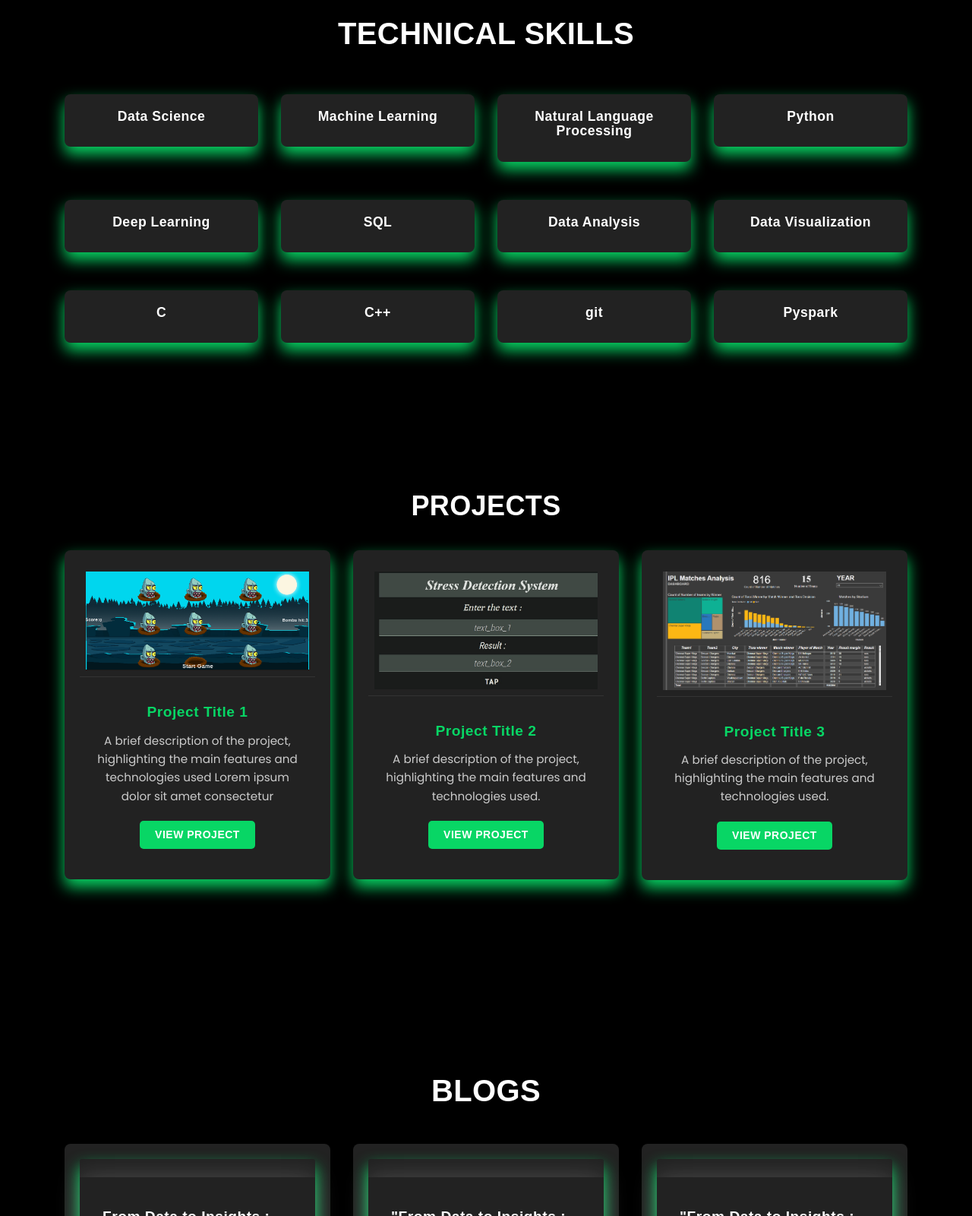
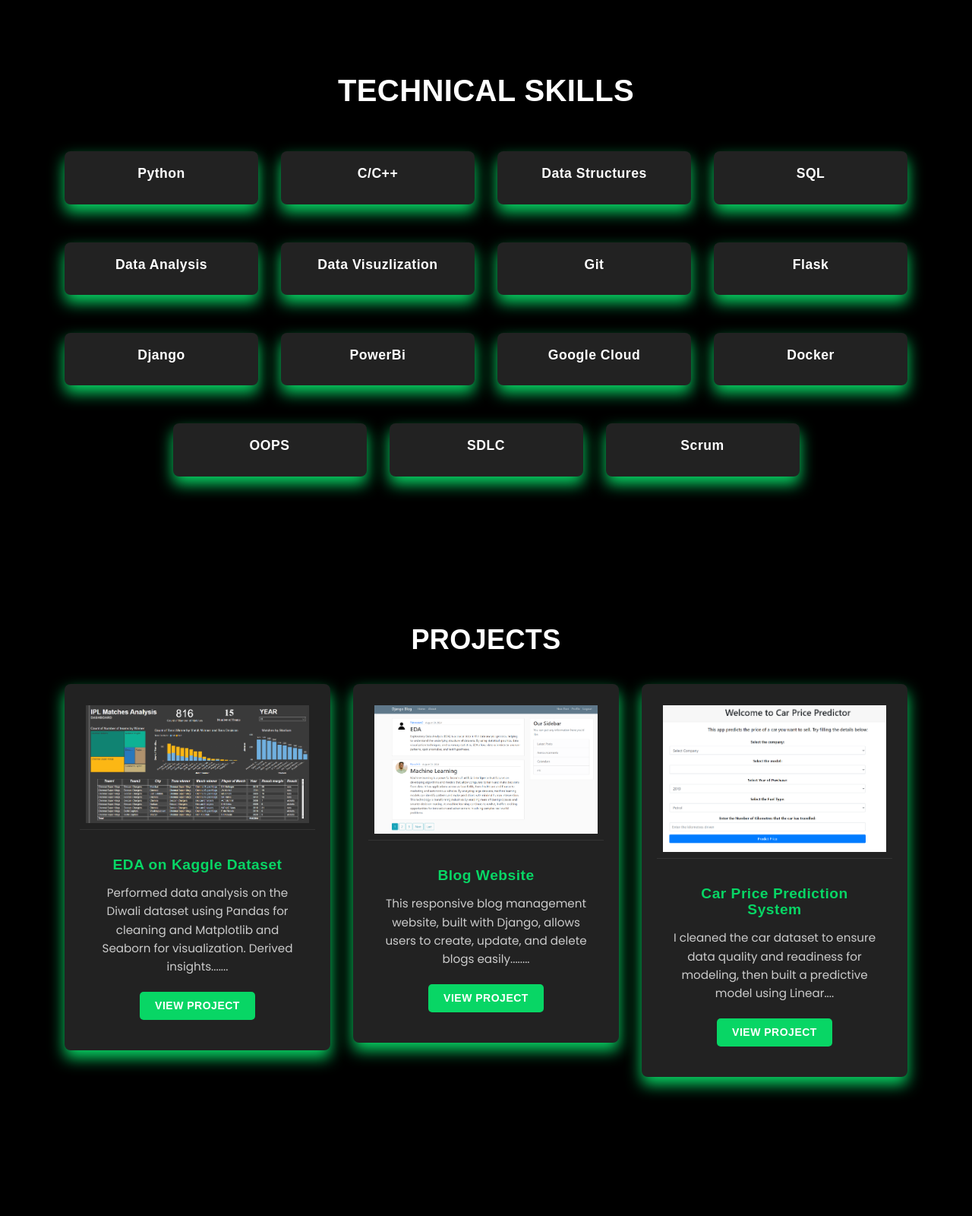
Before and after one commit to KaushikBedmutha/portfolio, a plain HTML site: page index.html in a window 1280 px wide. Shown: the part 1200-2800 px from the top of the page at 76% size. Drawn offline with nearby package versions, Linux system fonts and the light colour scheme; a script that the page names is missing.

Commit message:
Update the Portfolio

```diff
--- a/index.html
+++ b/index.html
@@ -95,12 +95,10 @@
 					<div class="banner_content">
 						<h1 class="cd-headline clip">
 							<span class="cd-words-wrapper">
-								<b class="is-visible fw_600">Technical Consultant</b>
+								<b class="is-visible fw_600">Computer Science Graduate</b>
 							</span>
 						</h1>
-						<p>I'm a Data Scientist with extensive experience for over 5 years. My expertise includes data
-							analysis, machine learning, statistical modeling, and transforming data into actionable
-							insights...</p>
+						<p>I am Kaushik Bedmutha, a data science enthusiast with proficiency in Python, SQL, and data visualization tools. I excel at transforming complex data into actionable insights and am driven to foster innovation within a dynamic team environment.</p>
 						<a href="Kaushik_Resume.pdf" class="btn btn-secondary banner_btn">Hire Me</a>
 					</div>
 				</div>
@@ -124,13 +122,7 @@
 				<div class="col-lg-6 col-md-6">
 					<div class="about-content wow fadeInRight">
 						<h2 class="section-title">About</h2>
-						<p>Kaushik Bedmutha is a dedicated and experienced Data Scientist with a passion for uncovering
-							insights and making data-driven decisions. With over 5 years of experience in the field,
-							Kaushik has honed his skills in data analysis, machine learning, and statistical modeling,
-							ensuring that each project delivers actionable insights and adds value. His expertise spans
-							across various industries, where he leverages advanced analytical techniques and tools to
-							solve complex problems Lorem ipsum dolor sit amet consectetur adipisicing elit. Magni, eius
-							quidem, quasi consequatur culp </p>
+						<p>I am Kaushik Bedmutha, a Computer Science Engineering graduate from Don Bosco Institute of Technology, Mumbai, with a CGPA of 8.16. As a passionate coder with strong problem-solving skills, I have a deep interest in data science, supported by various certifications and projects in the field. My experience includes an internship as a Software Engineer at Sesuelstring Pvt Limited and contributions to the open-source community during Hacktoberfest, where I earned several badges and rewards. Currently, I am a facilitator at Google Cloud Platform and hold a 5-star rating in C++ coding. I am dedicated to leveraging my skills and experience to drive innovation and excel in the data science domain.</p>
 						<a href="index.html#contact" class="btn btn-secondary banner_btn">Get in Touch</a>
 
 					</div>
@@ -148,27 +140,6 @@
 				<div class="col-lg-3 col-md-3 col-xs-12">
 					<div class="single_skill wow fadeInLeft">
 						<div class="skill-card">
-							<h4>Data Science</h4>
-						</div>
-					</div>
-				</div>
-				<div class="col-lg-3 col-md-3 col-xs-12">
-					<div class="single_skill wow fadeInLeft">
-						<div class="skill-card">
-							<h4>Machine Learning</h4>
-						</div>
-					</div>
-				</div>
-				<div class="col-lg-3 col-md-3 col-xs-12">
-					<div class="single_skill wow fadeInLeft">
-						<div class="skill-card">
-							<h4>Natural Language Processing</h4>
-						</div>
-					</div>
-				</div>
-				<div class="col-lg-3 col-md-3 col-xs-12">
-					<div class="single_skill wow fadeInLeft">
-						<div class="skill-card">
 							<h4>Python</h4>
 						</div>
 					</div>
@@ -176,7 +147,14 @@
 				<div class="col-lg-3 col-md-3 col-xs-12">
 					<div class="single_skill wow fadeInLeft">
 						<div class="skill-card">
-							<h4>Deep Learning</h4>
+							<h4>C/C++</h4>
+						</div>
+					</div>
+				</div>
+				<div class="col-lg-3 col-md-3 col-xs-12">
+					<div class="single_skill wow fadeInLeft">
+						<div class="skill-card">
+							<h4>Data Structures</h4>
 						</div>
 					</div>
 				</div>
@@ -197,35 +175,70 @@
 				<div class="col-lg-3 col-md-3 col-xs-12">
 					<div class="single_skill wow fadeInLeft">
 						<div class="skill-card">
-							<h4>Data Visualization</h4>
+							<h4>Data Visuzlization</h4>
 						</div>
 					</div>
 				</div>
 				<div class="col-lg-3 col-md-3 col-xs-12">
 					<div class="single_skill wow fadeInLeft">
 						<div class="skill-card">
-							<h4>C</h4>
+							<h4>Git</h4>
 						</div>
 					</div>
 				</div>
 				<div class="col-lg-3 col-md-3 col-xs-12">
 					<div class="single_skill wow fadeInLeft">
 						<div class="skill-card">
-							<h4>C++</h4>
+							<h4>Flask</h4>
 						</div>
 					</div>
 				</div>
 				<div class="col-lg-3 col-md-3 col-xs-12">
 					<div class="single_skill wow fadeInLeft">
 						<div class="skill-card">
-							<h4>git</h4>
+							<h4>Django</h4>
 						</div>
 					</div>
 				</div>
 				<div class="col-lg-3 col-md-3 col-xs-12">
 					<div class="single_skill wow fadeInLeft">
 						<div class="skill-card">
-							<h4>Pyspark</h4>
+							<h4>PowerBi</h4>
+						</div>
+					</div>
+				</div>
+				<div class="col-lg-3 col-md-3 col-xs-12">
+					<div class="single_skill wow fadeInLeft">
+						<div class="skill-card">
+							<h4>Google Cloud</h4>
+						</div>
+					</div>
+				</div>
+				<div class="col-lg-3 col-md-3 col-xs-12">
+					<div class="single_skill wow fadeInLeft">
+						<div class="skill-card">
+							<h4>Docker</h4>
+						</div>
+					</div>
+				</div>
+				<div class="col-lg-3 col-md-3 col-xs-12">
+					<div class="single_skill wow fadeInLeft">
+						<div class="skill-card">
+							<h4>OOPS</h4>
+						</div>
+					</div>
+				</div>
+				<div class="col-lg-3 col-md-3 col-xs-12">
+					<div class="single_skill wow fadeInLeft">
+						<div class="skill-card">
+							<h4>SDLC</h4>
+						</div>
+					</div>
+				</div>
+				<div class="col-lg-3 col-md-3 col-xs-12">
+					<div class="single_skill wow fadeInLeft">
+						<div class="skill-card">
+							<h4>Scrum</h4>
 						</div>
 					</div>
 				</div>
@@ -245,14 +258,14 @@
 					<div class="project-item wow fadeInDown" data-wow-delay="0.3s">
 						<div class="project-image">
 							<a href="#">
-								<img src="assets/img/zg.png" class="img-responsive project-img" alt="Project 1" />
+								<img src="assets/img/ipl_analysis_output.png" class="img-responsive project-img" alt="Project 1" />
 							</a>
 						</div>
 						<div class="project-info">
-							<h3><a href="#">Project Title 1</a></h3>
-							<p>A brief description of the project, highlighting the main features and technologies used
-								Lorem ipsum dolor sit amet consectetur</p>
-							<a href="#" class="btn btn-secondary project_btn">View Project</a>
+							<h3><a href="#">EDA on Kaggle Dataset</a></h3>
+							<p>Performed data analysis on the Diwali dataset using Pandas for cleaning and Matplotlib and Seaborn for
+								visualization. Derived insights.......</p>
+							<a href="https://github.com/KaushikBedmutha/DiwaliSales_EDA" class="btn btn-secondary project_btn">View Project</a>
 						</div>
 					</div>
 				</div>
@@ -261,14 +274,14 @@
 					<div class="project-item wow fadeInDown" data-wow-delay="0.6s">
 						<div class="project-image">
 							<a href="#">
-								<img src="assets/img/st.jpg" class="img-responsive project-img" alt="Project 2" />
+								<img src="assets/img/blog_output.png" class="img-responsive project-img" alt="Project 2" />
 							</a>
 						</div>
 						<div class="project-info">
-							<h3><a href="#">Project Title 2</a></h3>
-							<p>A brief description of the project, highlighting the main features and technologies used.
+							<h3><a href="#">Blog Website</a></h3>
+							<p>This responsive blog management website, built with Django, allows users to create, update, and delete blogs easily........
 							</p>
-							<a href="#" class="btn btn-secondary project_btn">View Project</a>
+							<a href="https://github.com/KaushikBedmutha/Blog_Project" class="btn btn-secondary project_btn">View Project</a>
 						</div>
 					</div>
 				</div>
@@ -277,14 +290,14 @@
 					<div class="project-item wow fadeInDown" data-wow-delay="0.9s">
 						<div class="project-image">
 							<a href="#">
-								<img src="assets/img/ipl.png" class="img-responsive project-img" alt="Project 3" />
+								<img src="assets/img/car_price_output.png" class="img-responsive project-img" alt="Project 3" />
 							</a>
 						</div>
 						<div class="project-info">
-							<h3><a href="#">Project Title 3</a></h3>
-							<p>A brief description of the project, highlighting the main features and technologies used.
+							<h3><a href="https://github.com/KaushikBedmutha/Car_Price_Prediction">Car Price Prediction System</a></h3>
+							<p>I cleaned the car dataset to ensure data quality and readiness for modeling, then built a predictive model using Linear....
 							</p>
-							<a href="#" class="btn btn-secondary project_btn">View Project</a>
+							<a href="https://github.com/KaushikBedmutha/Car_Price_Prediction" class="btn btn-secondary project_btn">View Project</a>
 						</div>
 					</div>
 				</div>
@@ -316,44 +329,6 @@
 									navigating uncharted......</p>
 								<a href="https://medium.com/@kaushik23bedmutha/from-data-to-insights-harnessing-seaborn-for-powerful-visualizations-a6ce22311456"
 									class="btn blog_btn btn-secondary">Read More</a>
-							</div>
-						</div>
-					</div>
-				</div>
-				<div class="col-lg-4 col-md-4 col-xs-12">
-					<div class="single_blog wow fadeInUp">
-						<div class="blog-thumb">
-							<div class="blog-image">
-								<a href="#"><img src="assets/img/b3.png" class="img-responsive" alt="" /></a>
-							</div>
-							<div class="blog-info">
-								<a href="#">
-									<h4>"From Data to Insights : Harnessing Seaborn for Powerful Visualizations"</h4>
-								</a>
-								<small><i class="fa fa-clock-o"></i>July 31, 2024</small>
-								<span>| Design</span>
-								<p> Explore cutting-edge techniques and technologies ensuring seamless user experiences
-									across all devices.......</p>
-								<a href="#" class="btn blog_btn btn-secondary">Read More</a>
-							</div>
-						</div>
-					</div>
-				</div>
-				<div class="col-lg-4 col-md-4 col-xs-12">
-					<div class="single_blog wow fadeInRight">
-						<div class="blog-thumb">
-							<div class="blog-image">
-								<a href="#"><img src="assets/img/b5.png" class="img-responsive" alt="" /></a>
-							</div>
-							<div class="blog-info">
-								<a href="#">
-									<h4>"From Data to Insights : Harnessing Seaborn for Powerful Visualizations"</h4>
-								</a>
-								<small><i class="fa fa-clock-o"></i>July 31, 2024</small>
-								<span>| Design</span>
-								<p> Crafting websites focused on meeting user needs, enhancing engagement and
-									satisfaction lorem.......</p>
-								<a href="#" class="btn blog_btn btn-secondary">Read More</a>
 							</div>
 						</div>
 					</div>
```
Also changed, not shown: assets/img/blog_output.png (added), assets/img/car_price_output.png (added), assets/img/ipl_analysis_output.png (renamed from assets/img/ipl.png), assets/img/st.jpg (deleted), assets/img/zg.png (deleted), 1 other file.
